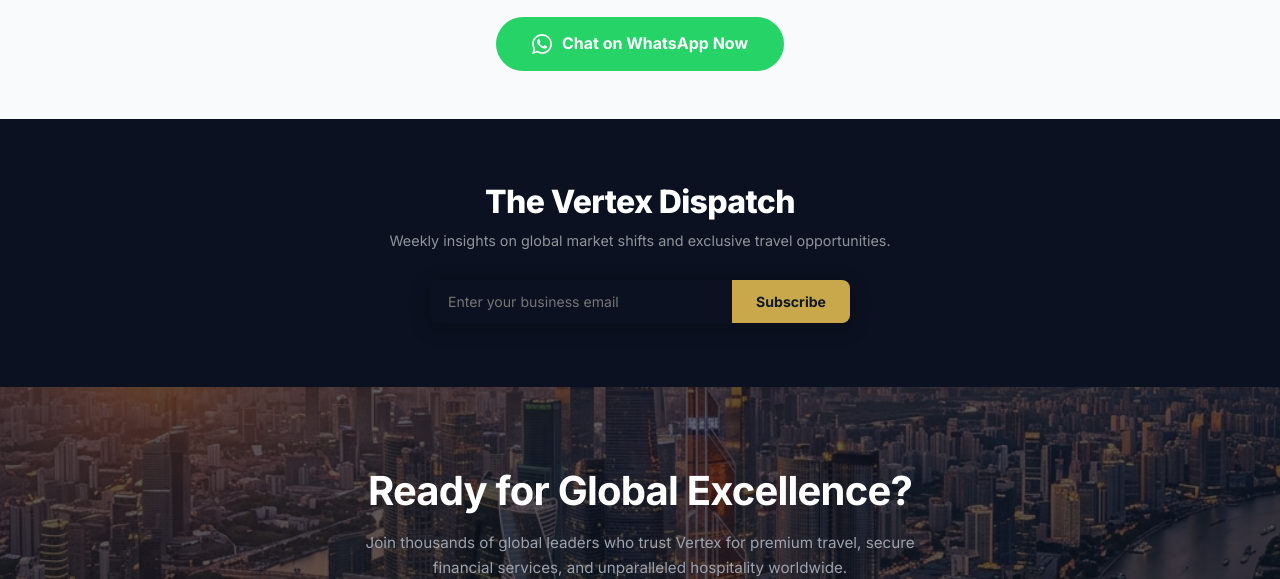
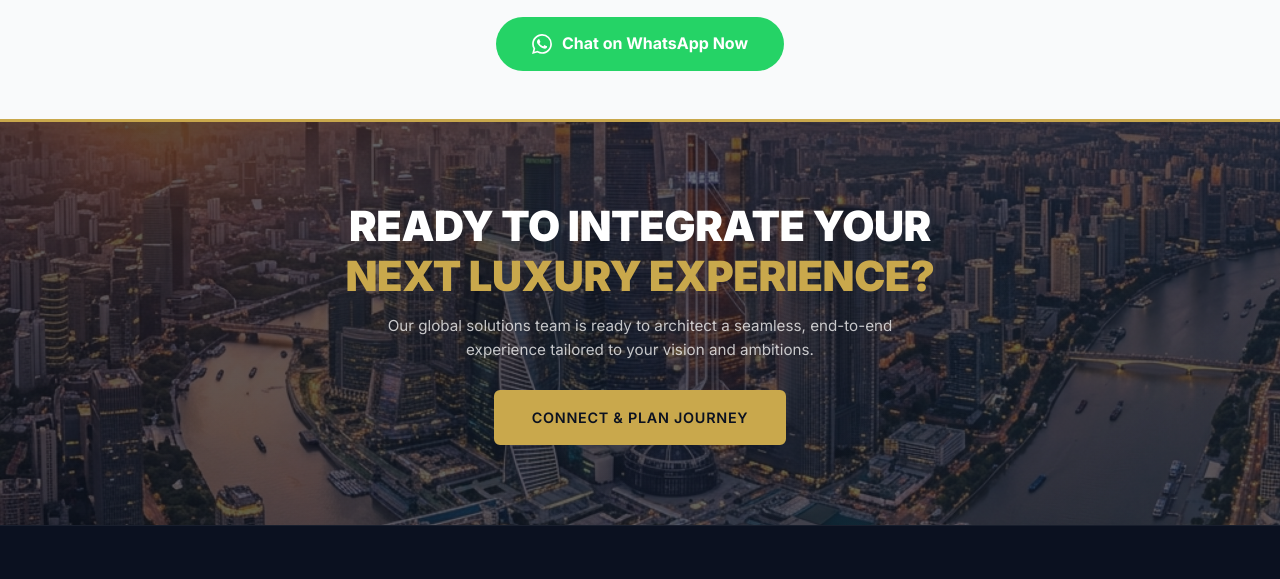
Before and after one commit to isrosiva00005-max/Vertex, a website: page public/contact.html in a window 1280 px wide. Shown: the part 2190-2769 px from the top of the page. Drawn offline with Linux system fonts and the light colour scheme.

Commit message:
Contact: replace newsletter+CTA with READY TO INTEGRATE gold banner

```diff
--- a/public/contact.html
+++ b/public/contact.html
@@ -599,28 +599,16 @@
     </div>
   </section>
 
-  <!-- ═══ NEWSLETTER ═══ -->
-  <section class="newsletter-section-new reveal">
-    <div class="container">
-      <h2>The Vertex Dispatch</h2>
-      <p>Weekly insights on global market shifts and exclusive travel opportunities.</p>
-      <form class="newsletter-form-new" id="newsletter-form">
-        <input type="email" placeholder="Enter your business email" required>
-        <button type="submit">Subscribe</button>
-      </form>
+  <!-- ═══ CTA ═══ -->
+  <section class="cta-section cta-section-gold">
+    <div class="cta-bg-wrap">
+      <img src="images/hero-cityscape.png" alt="" style="position:absolute;inset:0;width:100%;height:100%;object-fit:cover;opacity:0.35;">
     </div>
-  </section>
-  <!-- ═══ CTA ═══ -->
-  <section class="cta-section reveal" style="position:relative;overflow:hidden;">
-    <div style="position:absolute;inset:0;pointer-events:none;">
-      <img src="images/hero-cityscape.png" alt="" style="width:100%;height:100%;object-fit:cover;opacity:0.35;">
-    </div>
-    <div class="container" style="position:relative;z-index:2;">
-      <h2>Ready for Global Excellence?</h2>
-      <p>Join thousands of global leaders who trust Vertex for premium travel, secure financial services, and unparalleled hospitality worldwide.</p>
+    <div class="container reveal" style="position:relative;z-index:2;">
+      <h2 style="font-size:clamp(1.6rem,3.5vw,2.6rem);font-weight:900;text-transform:uppercase;letter-spacing:-0.01em;color:#fff;margin-bottom:12px;">READY TO INTEGRATE YOUR<br><span style="color:#C9A84C;">NEXT LUXURY EXPERIENCE?</span></h2>
+      <p style="color:rgba(255,255,255,0.75);max-width:520px;margin:0 auto 28px;">Our global solutions team is ready to architect a seamless, end-to-end experience tailored to your vision and ambitions.</p>
       <div class="cta-buttons">
-        <a href="contact.html" class="btn btn-primary">Book a Consultation</a>
-        <a href="portfolio.html" class="btn btn-secondary">Download Services Catalog</a>
+        <a href="contact.html" class="btn btn-primary" style="padding:14px 36px;font-size:0.9rem;letter-spacing:0.05em;text-transform:uppercase;">Connect &amp; Plan Journey</a>
       </div>
     </div>
   </section>
```
